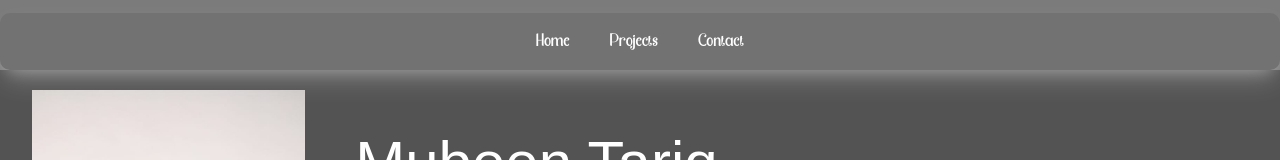
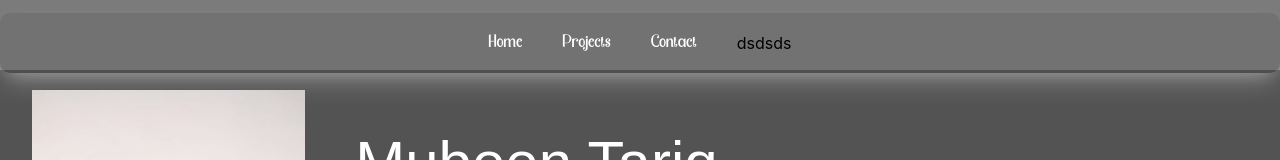
Before and after one commit to Mubeen35951/reactjs, a React (Create React App) app: page / in a window 1280 px wide. Shown: the top 160 px of the page. Built offline with nearby package versions, Linux system fonts and the light colour scheme.

Commit message:
changing in nav

```diff
--- a/src/components/Nav.jsx
+++ b/src/components/Nav.jsx
@@ -10,7 +10,7 @@ const Nav = () => {
         <li className="navcomponents"><Link className="navcomponents" to="/">Home</Link></li>
         <li className="navcomponents"><Link className="navcomponents" to="/projectpages">Projects</Link></li>
         <li className="navcomponents"><Link className="navcomponents" to="/contact">Contact</Link></li>
-
+      dsdsds
       </ul>
 
     </div>
```
